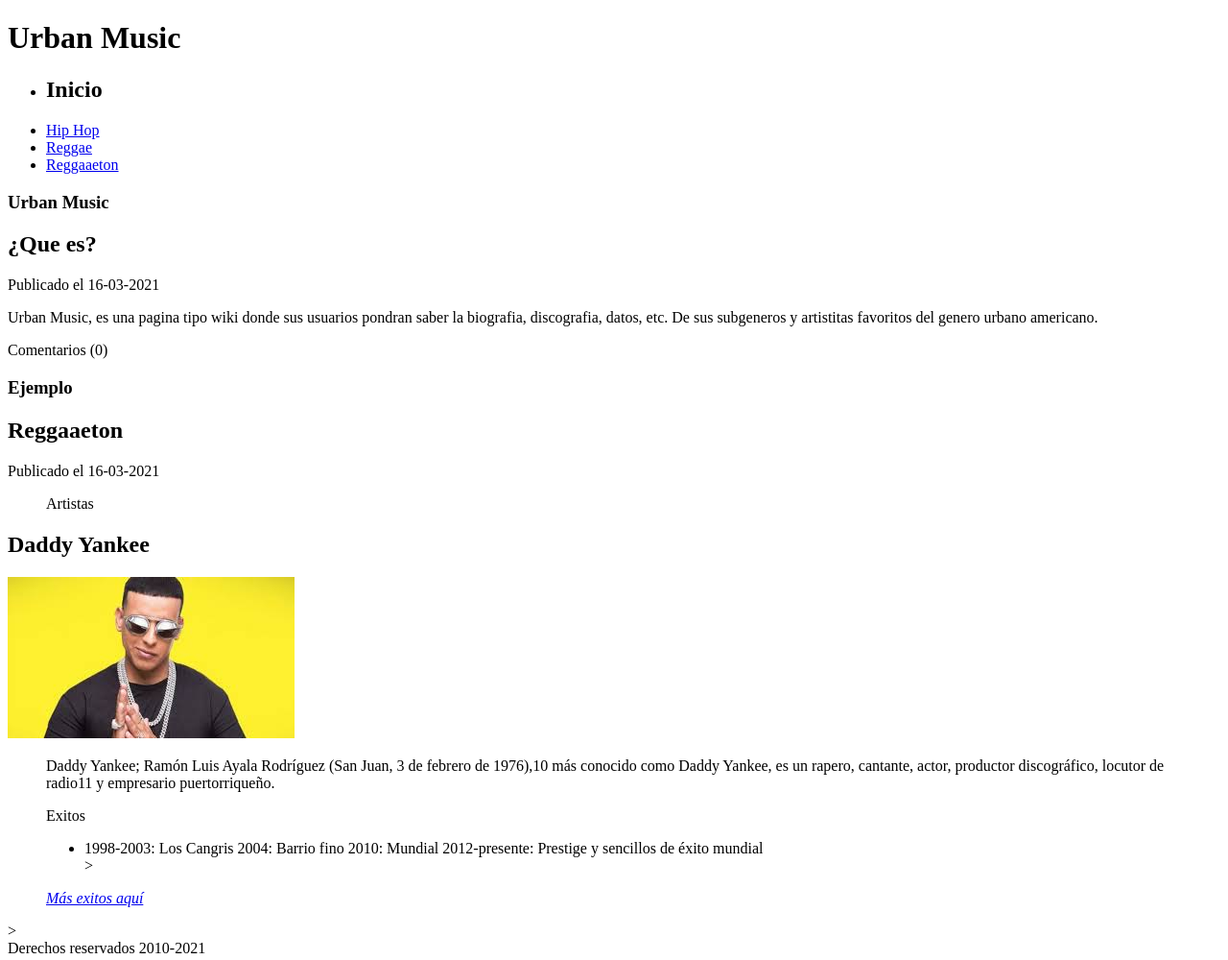
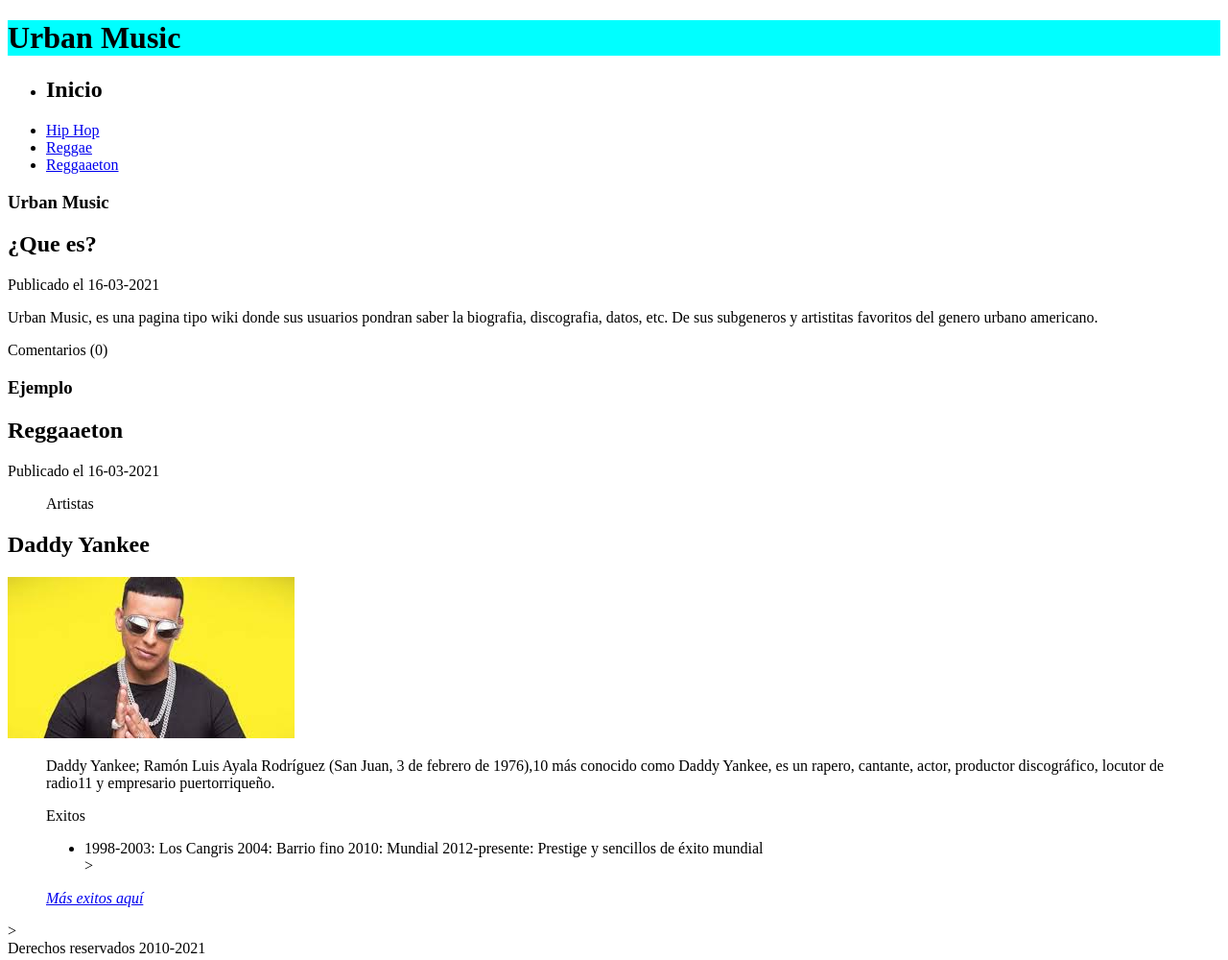
Before and after one commit to Yeferson1121/Website-basic-languages, a plain HTML site: page Index.html in a window 1280 px wide. Shown: the whole page at 96% size. Drawn offline with Linux system fonts and the light colour scheme.

Commit message:
Se cambio de color el fondo del titulo

```diff
--- a/Index.html
+++ b/Index.html
@@ -10,7 +10,7 @@
  </head>
 
   <Body>
-      <header>
+      <header style="background-color: aqua;">
         <h1>Urban Music</h1>
       </header>
        <nav>
```
